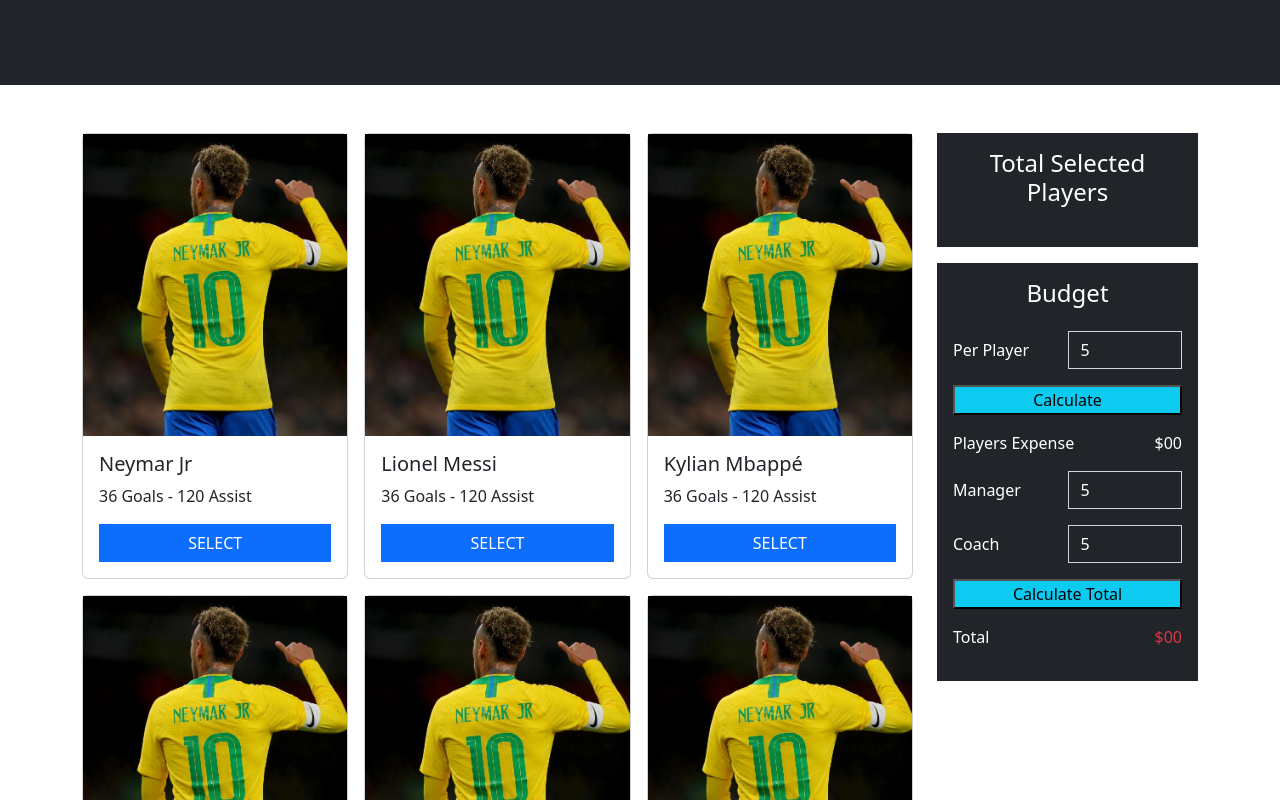
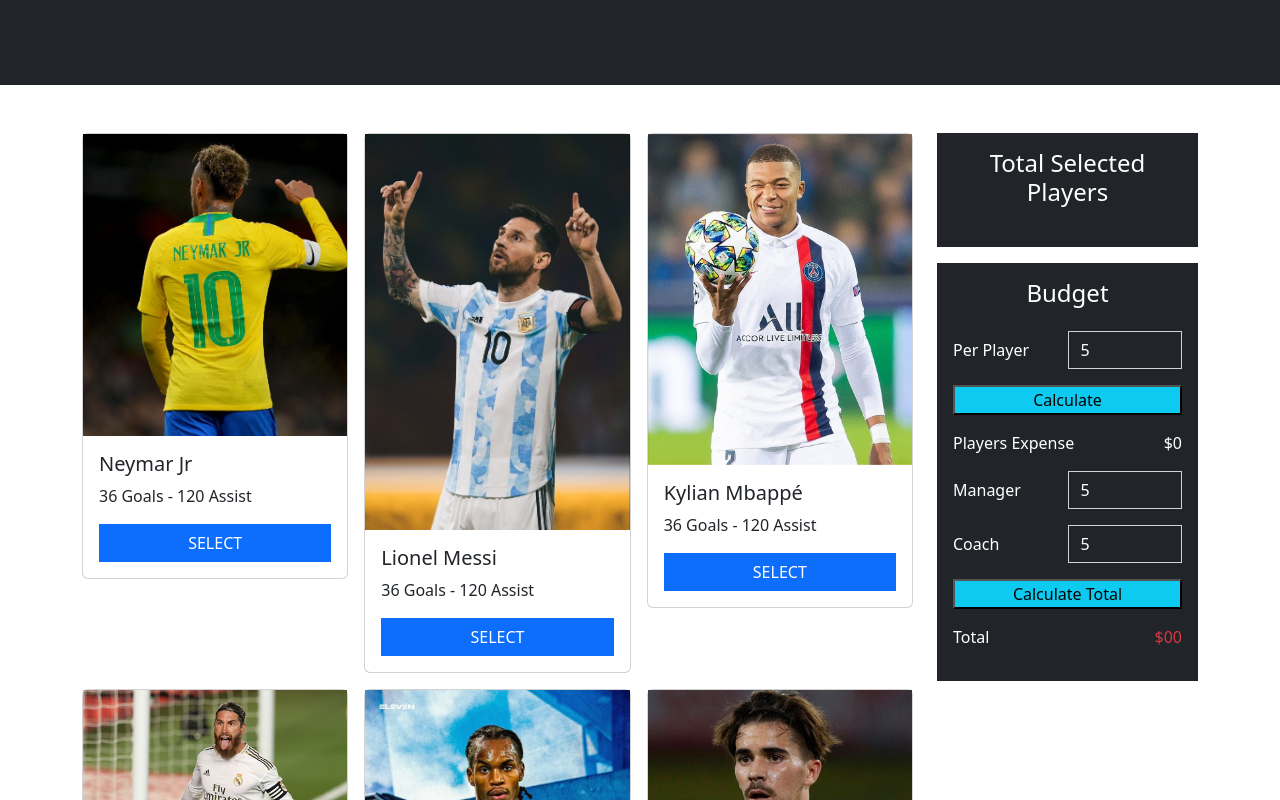
Before and after one commit to Imtiaj09/soccer-players-hub-website, a plain HTML site: page index.html in a window 1280 px wide. Both pictures are taken after typing "5", "5", "5" into the empty fields and a click on the button "Calculate". Shown: the part 475-1275 px from the top of the page. Drawn offline with nearby package versions, Linux system fonts and the light colour scheme.

Commit message:
players manager coach total budget added

```diff
--- a/index.html
+++ b/index.html
@@ -62,7 +62,7 @@
               <!-- second player card -->
               <div class="col-md-4">
                 <div class="card">
-                  <img src="image/neymar-jr.jpg" class="img-fluid" alt="..." />
+                  <img src="image/leo.jpg" class="img-fluid" alt="..." />
                   <div class="card-body">
                     <h5 class="card-title">Lionel Messi</h5>
                     <p class="card-text">36 Goals - 120 Assist</p>
@@ -78,7 +78,7 @@
               <!-- third player card -->
               <div class="col-md-4">
                 <div class="card">
-                  <img src="image/neymar-jr.jpg" class="img-fluid" alt="..." />
+                  <img src="image/mbappe.jpg" class="img-fluid" alt="..." />
                   <div class="card-body">
                     <h5 class="card-title">Kylian Mbappé</h5>
                     <p class="card-text">36 Goals - 120 Assist</p>
@@ -94,7 +94,7 @@
               <!-- fourth player card -->
               <div class="col-md-4">
                 <div class="card">
-                  <img src="image/neymar-jr.jpg" class="img-fluid" alt="..." />
+                  <img src="image/ramos.jpg" class="img-fluid" alt="..." />
                   <div class="card-body">
                     <h5 class="card-title">Sergio Ramos</h5>
                     <p class="card-text">36 Goals - 120 Assist</p>
@@ -110,7 +110,11 @@
               <!-- fifth player card -->
               <div class="col-md-4">
                 <div class="card">
-                  <img src="image/neymar-jr.jpg" class="img-fluid" alt="..." />
+                  <img
+                    src="image/renato-sanches.webp"
+                    class="img-fluid"
+                    alt="..."
+                  />
                   <div class="card-body">
                     <h5 class="card-title">Renato Sanches</h5>
                     <p class="card-text">36 Goals - 120 Assist</p>
@@ -126,7 +130,7 @@
               <!-- sixth player card -->
               <div class="col-md-4">
                 <div class="card">
-                  <img src="image/neymar-jr.jpg" class="img-fluid" alt="..." />
+                  <img src="image/vitinha.jpg" class="img-fluid" alt="..." />
                   <div class="card-body">
                     <h5 class="card-title">Vítor Machado</h5>
                     <p class="card-text">36 Goals - 120 Assist</p>
--- a/js/common.js
+++ b/js/common.js
@@ -1 +1,25 @@
-console.log("click")
+function getValueofField(fieldId) {
+  const fieldValue = parseInt(document.getElementById(fieldId).value);
+  return fieldValue;
+}
+function setValueofElelment(elementId, value) {
+  const elelement = document.getElementById(elementId);
+  elelement.innerText = value;
+}
+
+//
+document.getElementById('btn-calculate').addEventListener('click', function () {
+  const playerNumber = document.getElementById('player-list').getElementsByTagName('li').length;
+  const newCalculateAmount = getValueofField('calculate-field');
+  const newExpenceTotal = newCalculateAmount * playerNumber;
+  setValueofElelment('expence-total', newExpenceTotal);
+})
+
+document.getElementById('btn-total').addEventListener('click', function () {
+  const newExpenceTotalString = document.getElementById('expence-total').innerText;
+  const newExpenceTotal = parseInt(newExpenceTotalString);
+  const managerTotalAmount = getValueofField('manager-field');
+  const coachTotalAmount = getValueofField('coach-field');
+  const newCalculateAmmount = newExpenceTotal + managerTotalAmount + coachTotalAmount;
+  setValueofElelment('total-calculation', newCalculateAmmount);
+})
```
Also changed, not shown: image/ramos.jpg (added), image/vitinha.jpg (added).
